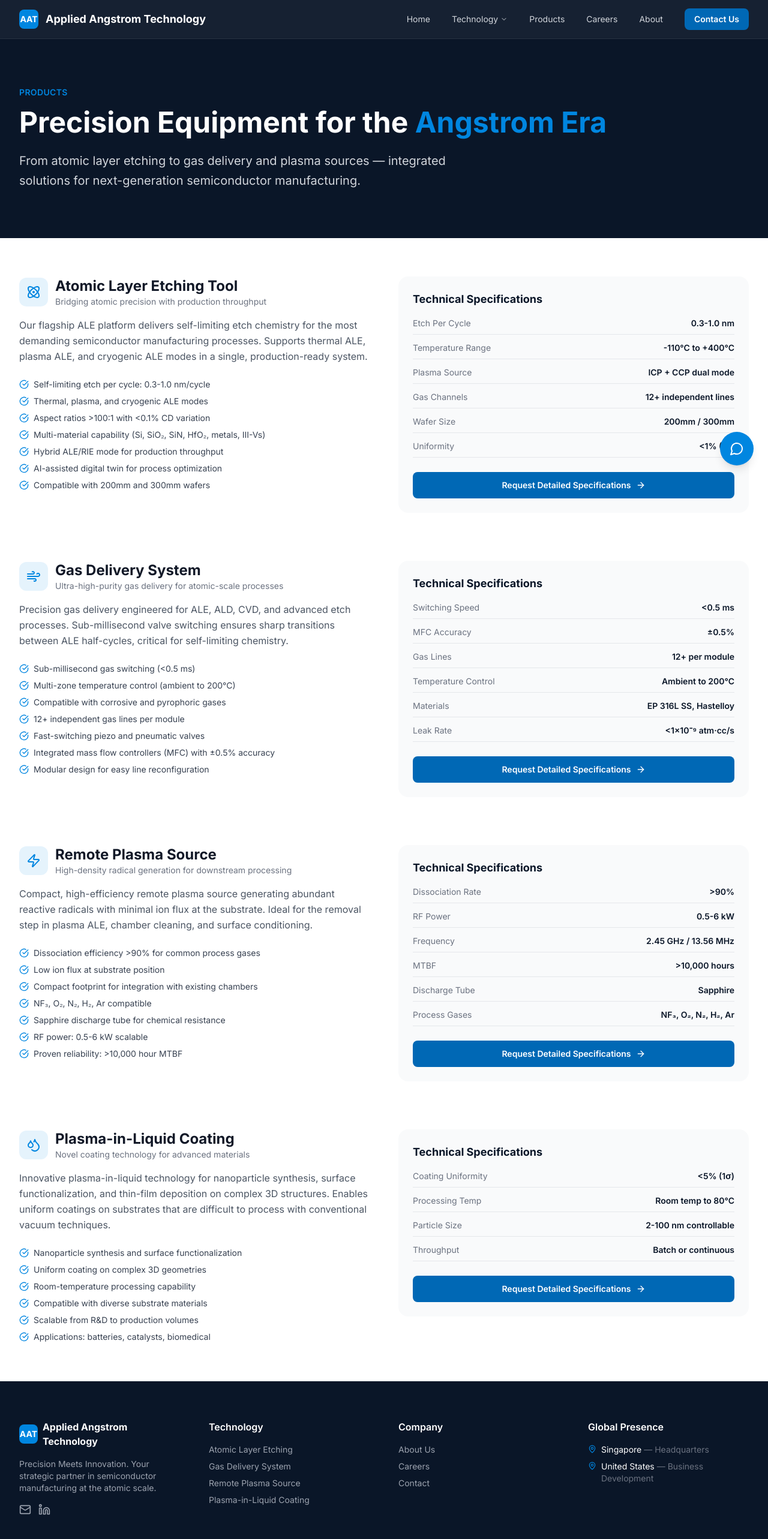
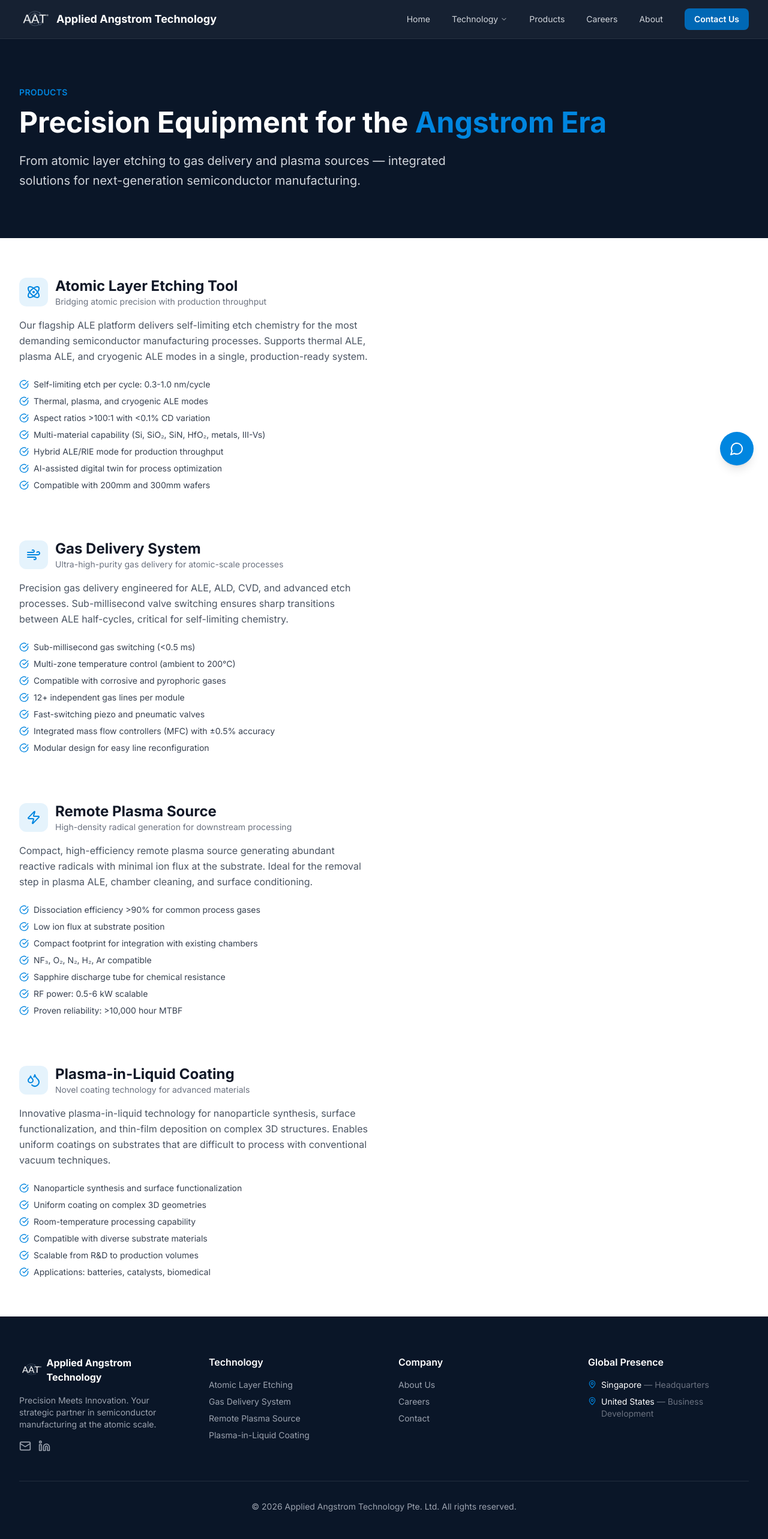
Before and after one commit to Veronica-AAT/AAT2.0, a Next.js app: page /products in a window 1280 px wide. Shown: the top 2566 px of the page at 60% size. Built offline with nearby package versions, Linux system fonts and the light colour scheme.

Commit message:
Update logo and remove technical specifications

```diff
--- a/app/products/page.tsx
+++ b/app/products/page.tsx
@@ -64,27 +64,6 @@
                     ))}
                   </ul>
                 </div>
-
-                <div className="bg-gray-50 rounded-2xl p-6">
-                  <h3 className="font-bold text-lg mb-4 text-dark">Technical Specifications</h3>
-                  <div className="space-y-3">
-                    {product.specs.map((spec) => (
-                      <div
-                        key={spec.label}
-                        className="flex justify-between items-center border-b border-gray-200 pb-2"
-                      >
-                        <span className="text-gray-500 text-sm">{spec.label}</span>
-                        <span className="font-semibold text-sm text-dark">{spec.value}</span>
-                      </div>
-                    ))}
-                  </div>
-                  <Link
-                    href="/about#contact"
-                    className="btn-primary w-full justify-center mt-6 !text-sm"
-                  >
-                    Request Detailed Specifications <ArrowRight className="w-4 h-4 ml-2" />
-                  </Link>
-                </div>
               </div>
             );
           })}
--- a/components/Footer.tsx
+++ b/components/Footer.tsx
@@ -1,5 +1,6 @@
 import Link from "next/link";
 import { MapPin, Mail, Linkedin } from "lucide-react";
+import Image from "next/image";
 
 const offices = [
   { city: "Singapore", role: "Headquarters" },
@@ -14,9 +15,15 @@
           {/* Brand */}
           <div className="md:col-span-1">
             <div className="flex items-center gap-2 mb-4">
-              <div className="w-8 h-8 bg-accent rounded-lg flex items-center justify-center text-white font-bold text-sm">
-                AAT
-              </div>
+              <Link href="/" className="flex items-center gap-3">
+                <Image
+                  src="/logo.png"
+                  alt="AAT Logo"
+                  width={40}
+                  height={40}
+                className="object-contain"
+              />
+              </Link>
               <span className="text-white font-bold">Applied Angstrom Technology</span>
             </div>
             <p className="text-sm mb-4">
--- a/components/Navbar.tsx
+++ b/components/Navbar.tsx
@@ -3,6 +3,7 @@
 import { useState } from "react";
 import Link from "next/link";
 import { Menu, X, ChevronDown } from "lucide-react";
+import Image from "next/image";
 
 const navigation = [
   { name: "Home", href: "/" },
@@ -29,13 +30,16 @@
         <div className="flex items-center justify-between h-16">
           {/* Logo */}
           <Link href="/" className="flex items-center gap-3">
-            <div className="w-8 h-8 bg-accent rounded-lg flex items-center justify-center text-white font-bold text-sm">
-              AAT
-            </div>
-            <div>
-              <span className="text-white font-bold text-lg">Applied Angstrom Technology</span>
-              <span className="text-accent font-bold text-lg ml-1"></span>
-            </div>
+            <Image
+               src="/logo.png"
+               alt="AAT Logo"
+               width={50}
+               height={50}
+             className="object-contain"
+           />
+           <div>
+             <span className="text-white font-bold text-lg">Applied Angstrom Technology</span>
+           </div>
           </Link>
 
           {/* Desktop nav */}
```
Also changed, not shown: public/logo.png (added).
